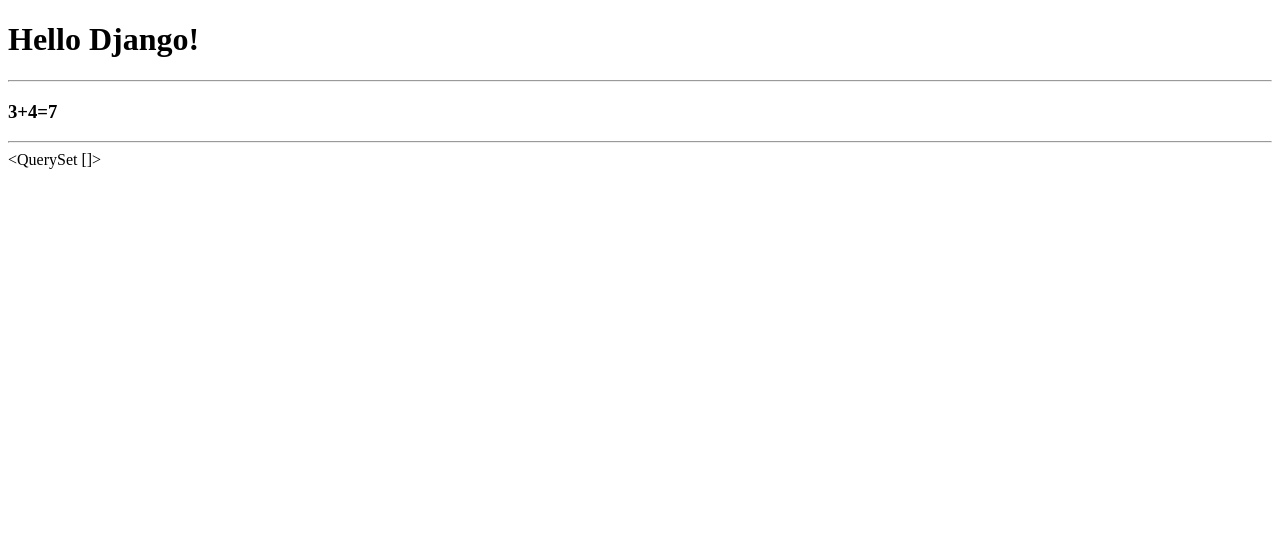
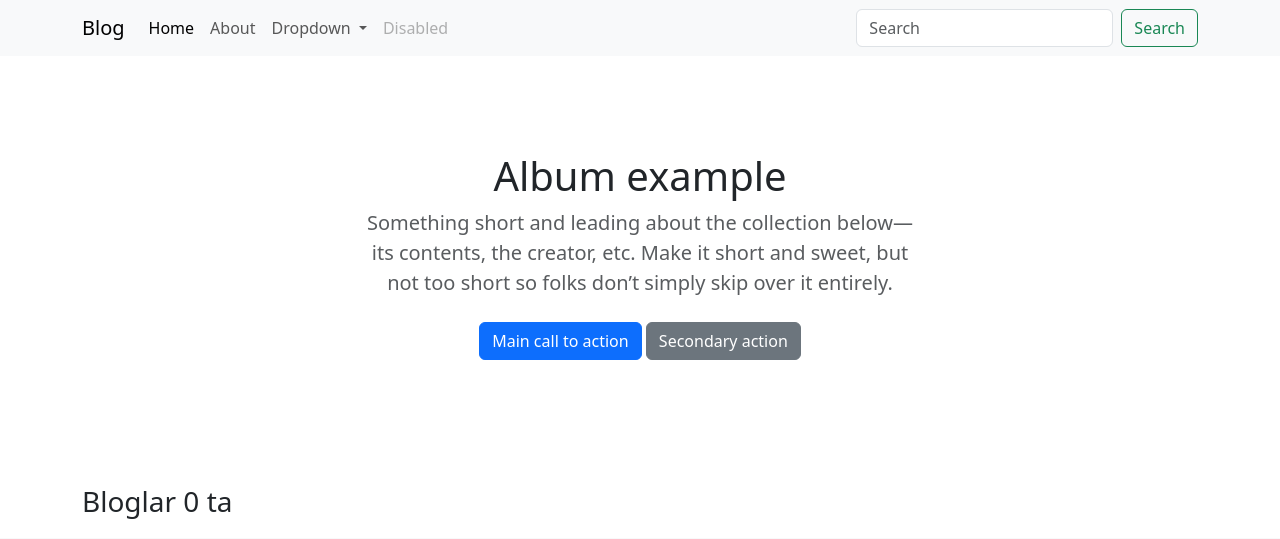
Before and after one commit to Giya001/Blog, a Django app: page / in a window 1280 px wide. Shown: the top 539 px of the page. Run offline with Django 5.2, Linux system fonts and the light colour scheme; data that the repository does not hold is empty.

Commit message:
new changes

```diff
--- a/config/settings.py
+++ b/config/settings.py
@@ -39,6 +39,7 @@
     'django.contrib.messages',
     'django.contrib.staticfiles',
     'blog',
+    'django_cleanup',
 ]
 
 MIDDLEWARE = [
@@ -118,6 +119,10 @@
 
 STATIC_URL = 'static/'
 
+
+MEDIA_URL='/media/'
+MEDIA_ROOT=os.path.join(BASE_DIR,'media')
+
 # Default primary key field type
 # https://docs.djangoproject.com/en/5.2/ref/settings/#default-auto-field
 
--- a/config/urls.py
+++ b/config/urls.py
@@ -1,23 +1,11 @@
-"""
-URL configuration for config project.
-
-The `urlpatterns` list routes URLs to views. For more information please see:
-    https://docs.djangoproject.com/en/5.2/topics/http/urls/
-Examples:
-Function views
-    1. Add an import:  from my_app import views
-    2. Add a URL to urlpatterns:  path('', views.home, name='home')
-Class-based views
-    1. Add an import:  from other_app.views import Home
-    2. Add a URL to urlpatterns:  path('', Home.as_view(), name='home')
-Including another URLconf
-    1. Import the include() function: from django.urls import include, path
-    2. Add a URL to urlpatterns:  path('blog/', include('blog.urls'))
-"""
+from django.conf import settings
+from django.conf.urls.static import static
 from django.contrib import admin
 from django.urls import path, include
 
 urlpatterns = [
     path('admin/', admin.site.urls),
-    path('',include('blog.urls')),
+    path('', include('blog.urls')),
 ]
+
+urlpatterns += static(settings.MEDIA_URL, document_root=settings.MEDIA_ROOT)
--- a/templates/base.html
+++ b/templates/base.html
@@ -6,14 +6,100 @@
           content="width=device-width, user-scalable=no, initial-scale=1.0, maximum-scale=1.0, minimum-scale=1.0">
     <meta http-equiv="X-UA-Compatible" content="ie=edge">
     <title>Document</title>
+    <link href="https://cdn.jsdelivr.net/npm/bootstrap@5.3.7/dist/css/bootstrap.min.css" rel="stylesheet"
+          integrity="sha384-LN+7fdVzj6u52u30Kp6M/trliBMCMKTyK833zpbD+pXdCLuTusPj697FH4R/5mcr" crossorigin="anonymous">
 </head>
 <body>
+{# Navbar #}
+<nav class="navbar navbar-expand-lg bg-body-tertiary">
+    <div class="container">
+        <a class="navbar-brand" href="#">Blog</a>
+        <button class="navbar-toggler" type="button" data-bs-toggle="collapse" data-bs-target="#navbarSupportedContent"
+                aria-controls="navbarSupportedContent" aria-expanded="false" aria-label="Toggle navigation">
+            <span class="navbar-toggler-icon"></span>
+        </button>
+        <div class="collapse navbar-collapse" id="navbarSupportedContent">
+            <ul class="navbar-nav me-auto mb-2 mb-lg-0">
+                <li class="nav-item">
+                    <a class="nav-link active" aria-current="page" href="#">Home</a>
+                </li>
+                <li class="nav-item">
+                    <a class="nav-link" href="#">About</a>
+                </li>
+                <li class="nav-item dropdown">
+                    <a class="nav-link dropdown-toggle" href="#" role="button" data-bs-toggle="dropdown"
+                       aria-expanded="false">
+                        Dropdown
+                    </a>
+                    <ul class="dropdown-menu">
+                        <li><a class="dropdown-item" href="#">Action</a></li>
+                        <li><a class="dropdown-item" href="#">Another action</a></li>
+                        <li>
+                            <hr class="dropdown-divider">
+                        </li>
+                        <li><a class="dropdown-item" href="#">Something else here</a></li>
+                    </ul>
+                </li>
+                <li class="nav-item">
+                    <a class="nav-link disabled" aria-disabled="true">Disabled</a>
+                </li>
+            </ul>
+            <form class="d-flex" role="search">
+                <input class="form-control me-2" type="search" placeholder="Search" aria-label="Search"/>
+                <button class="btn btn-outline-success" type="submit">Search</button>
+            </form>
+        </div>
+    </div>
+</nav>
+{# Main #}
+<main>
+    {# Section    #}
+    <section class="py-5 text-center container">
+        <div class="row py-lg-5">
+            <div class="col-lg-6 col-md-8 mx-auto"><h1 class="fw-light">Album example</h1>
+                <p class="lead text-body-secondary">Something short and leading about the collection below—its contents,
+                    the creator, etc. Make it short and sweet, but not too short so folks don’t simply skip over it
+                    entirely.</p>
+                <p><a href="#" class="btn btn-primary my-2">Main call to action</a> <a href="#"
+                                                                                       class="btn btn-secondary my-2">Secondary
+                    action</a></p></div>
+        </div>
+    </section>
+    {# Blogs #}
+    <p class="fs-3 fw-medium container  ">Bloglar {{ blogs.count}} ta </p>
+    <div class="album py-5 bg-body-tertiary">
+        <div class="container">
+            <div class="row row-cols-1 row-cols-sm-2 row-cols-md-3 g-3">
+                {% for blog in blogs %}
+                <div class="col">
+                    <div class="card shadow-sm">
+                        <svg aria-label="Placeholder: Thumbnail" class="bd-placeholder-img card-img-top" height="225"
+                             preserveAspectRatio="xMidYMid slice" role="img" width="100%"
+                             xmlns="http://www.w3.org/2000/svg"><title>Placeholder</title>
+                            <rect width="100%" height="100%" fill="#55595c"></rect>
+                            <text x="35%" y="50%" fill="#eceeef" dy=".3em">{{ blog.title }}</text>
+                        </svg>
+                        <div class="card-body"><p class="card-text">{{ blog.content | truncatechars:105 }}</p>
+                            <div class="d-flex justify-content-between align-items-center">
+                                <div class="btn-group">
+                                    <button type="button" class="btn btn-sm btn-outline-secondary">View</button>
+                                    <button type="button" class="btn btn-sm btn-outline-secondary">Edit</button>
+                                </div>
+                                <small class="text-body-secondary">9 mins</small></div>
+                        </div>
+                    </div>
+                </div>
+                {% endfor %}
 
-    <h1>Hello Django!</h1>
-    <hr>
-    <h3>{{a}}+{{b}}={{c}}</h3>
-    <hr>
-    {{ blogs }}
-
+            </div>
+        </div>
+    </div>
+</main>
+<script src="https://cdn.jsdelivr.net/npm/@popperjs/core@2.11.8/dist/umd/popper.min.js"
+        integrity="sha384-I7E8VVD/ismYTF4hNIPjVp/Zjvgyol6VFvRkX/vR+Vc4jQkC+hVqc2pM8ODewa9r"
+        crossorigin="anonymous"></script>
+<script src="https://cdn.jsdelivr.net/npm/bootstrap@5.3.7/dist/js/bootstrap.min.js"
+        integrity="sha384-7qAoOXltbVP82dhxHAUje59V5r2YsVfBafyUDxEdApLPmcdhBPg1DKg1ERo0BZlK"
+        crossorigin="anonymous"></script>
 </body>
 </html>
```
Also changed, not shown: blog/models.py (+4 -3 lines), README.md, blog/migrations/0002_rename_name_blog_title_blog_content.py (added), blog/migrations/0003_blog_photo.py (added), media/blog_images/Blog.jpg (added), media/blog_images/CR7.jpg (added), media/blog_images/KJCH.jpg (added).
